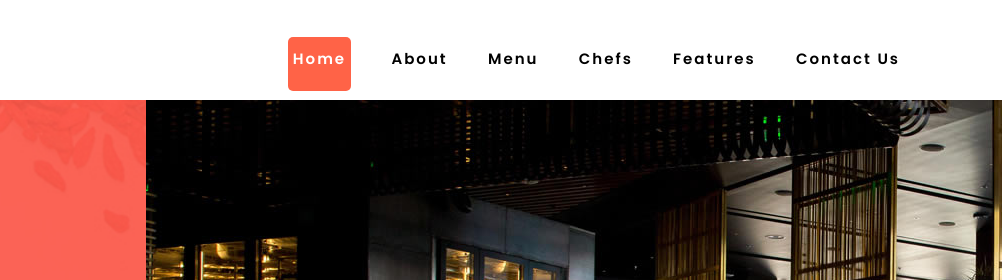
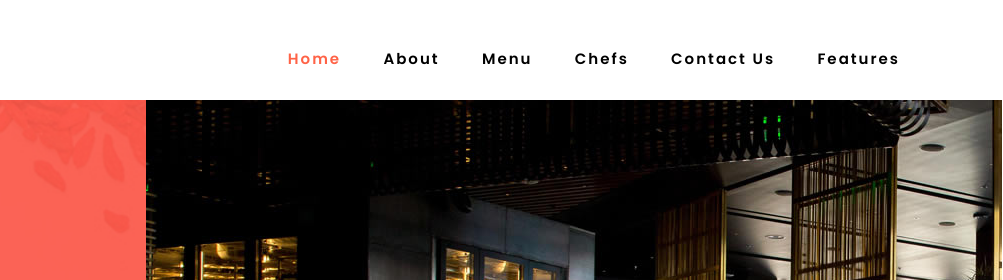
Before and after one commit to AnshuRao/Klassy, a plain HTML site: page index.html in a window 1280 px wide. Shown: the top 280 px of the page, 277-1280 px from the left. Drawn offline with Linux system fonts and the light colour scheme.

Commit message:
nav-bar-update

```diff
--- a/css/custom.css
+++ b/css/custom.css
@@ -58,16 +58,14 @@ body {
     color: black;
     letter-spacing: 2px;
     text-align: center;
+
 }
 .current{
-    background-color: tomato !important;
-    padding-left: 5px;
-    padding-right: 5px;
-    border-radius: 5px;
+
     transition: 0.3s ease background-color;
 }
 .current a{
-    color: #fff !important;
+    color: tomato !important;
 }
 
 
--- a/index.html
+++ b/index.html
@@ -33,8 +33,9 @@
             <li class="wrapper-2.2"><a href="#wrapper-2.2">About</a></li>
             <li class="wrapper-3.3"><a href="#wrapper-3.3">Menu</a></li>
             <li class="wrapper-4.4"><a href="#wrapper-4.4">Chefs</a></li>
+            <li class="wrapper-5.5"><a href="#wrapper-5.5">Contact Us</a></li>
             <li class="wrapper-6.6"><a href="#wrapper-6.6">Features</a></li>
-            <li class="wrapper-5.5"><a href="#wrapper-5.5">Contact Us</a></li>
+
         </ul>
 
         <ul id="menu1">
@@ -42,8 +43,9 @@
             <li class="wrapper-2.2"><a href="#wrapper-2.2">About</a></li>
             <li class="wrapper-3.3"><a href="#wrapper-3.3">Menu</a></li>
             <li class="wrapper-4.4"><a href="#wrapper-4.4">Chefs</a></li>
+            <li class="wrapper-5.5"><a href="#wrapper-5.5">Contact Us</a></li>
             <li class="wrapper-6.6"><a href="#wrapper-6.6">Features</a></li>
-            <li class="wrapper-5.5"><a href="#wrapper-5.5">Contact Us</a></li>
+
         </ul>
 
 
```
